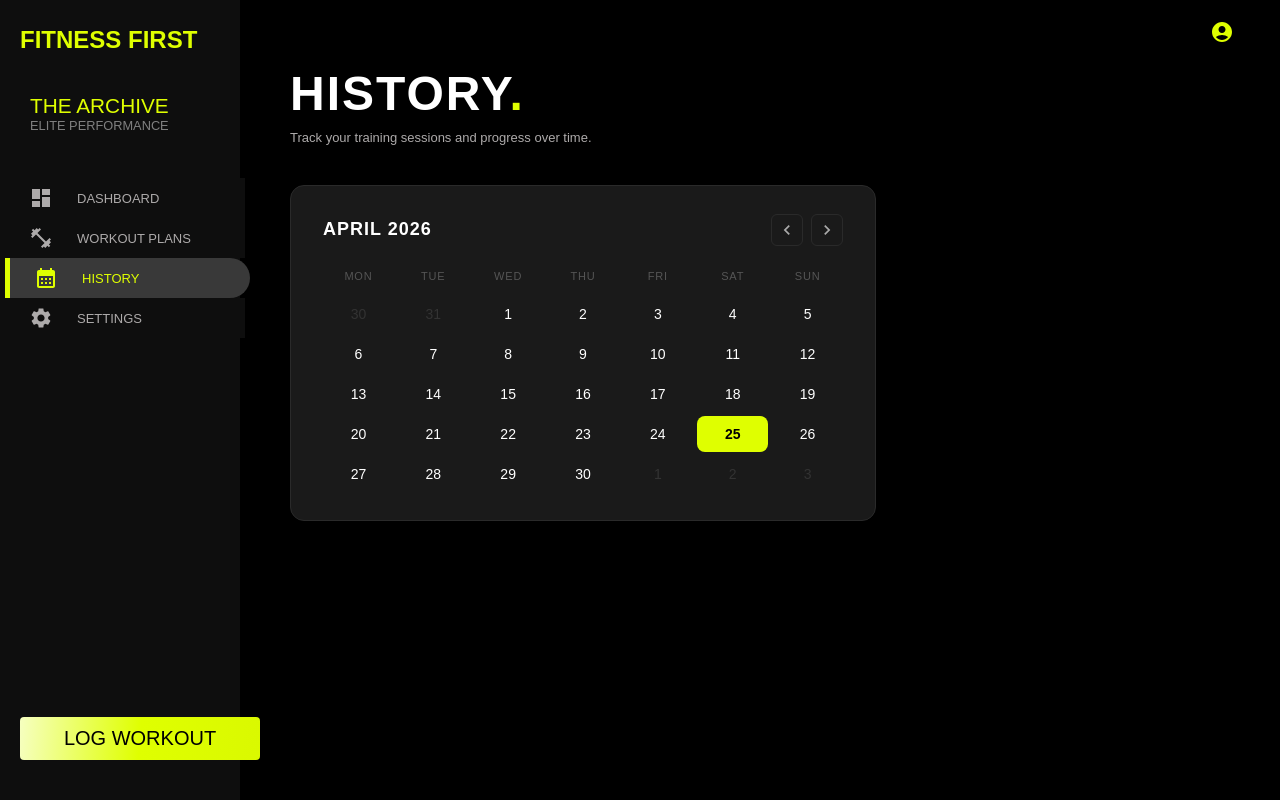
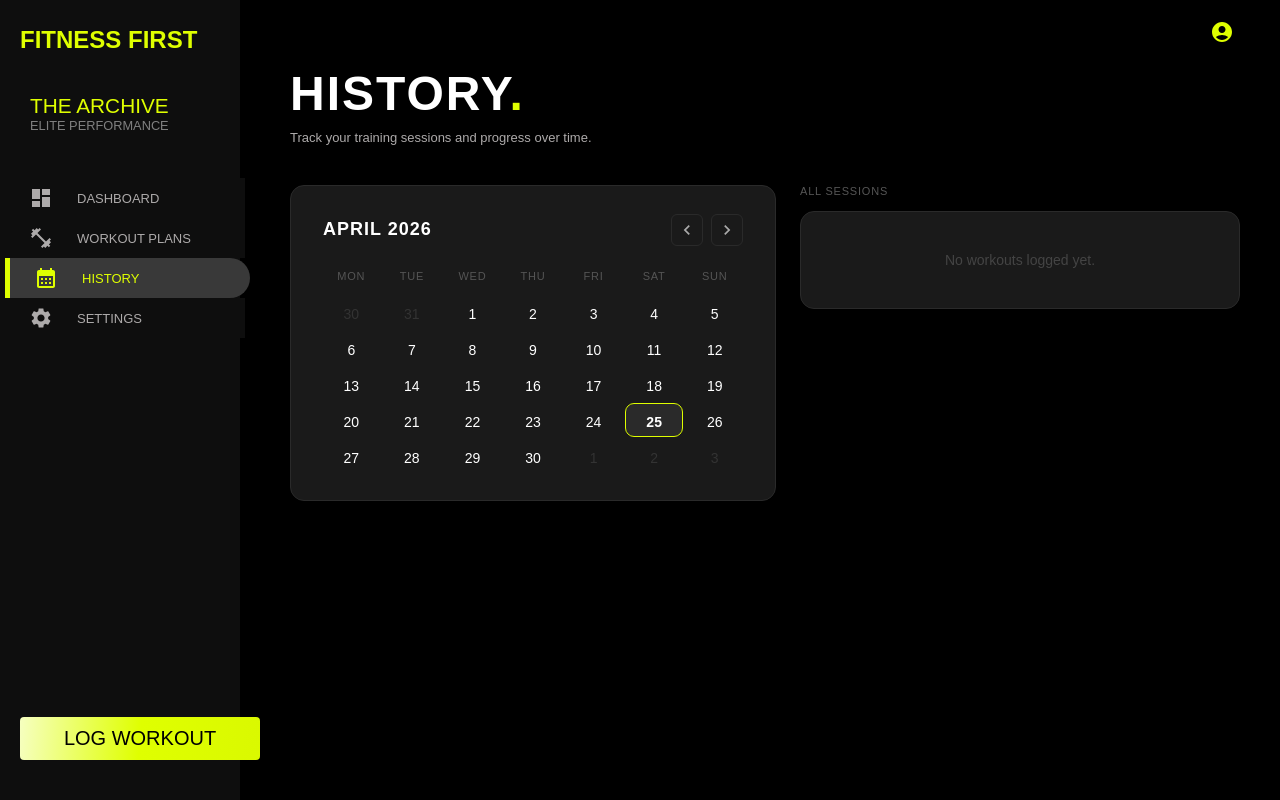
Before and after one commit to Nicol-U/FitnessFirst, a React (Create React App) app in the folder ff-app/: page /#/history in a window 1280 px wide. Built offline with nearby package versions, Linux system fonts and the light colour scheme.

Commit message:
feature: add history of logged workout

```diff
--- a/ff-app/src/Pages/History.jsx
+++ b/ff-app/src/Pages/History.jsx
@@ -1,19 +1,19 @@
-import { useState } from 'react';
-import ChevronLeftIcon from '@mui/icons-material/ChevronLeft';
-import ChevronRightIcon from '@mui/icons-material/ChevronRight';
+import { useState } from "react";
+import ChevronLeftIcon from "@mui/icons-material/ChevronLeft";
+import ChevronRightIcon from "@mui/icons-material/ChevronRight";
+import FitnessCenterIcon from "@mui/icons-material/FitnessCenter";
 
-const DAYS = ['MON', 'TUE', 'WED', 'THU', 'FRI', 'SAT', 'SUN'];
+const DAYS = ["MON", "TUE", "WED", "THU", "FRI", "SAT", "SUN"];
 const MONTHS = [
-  'January','February','March','April','May','June',
-  'July','August','September','October','November','December',
+  "January","February","March","April","May","June",
+  "July","August","September","October","November","December",
 ];
 
 function getCalendarDays(year, month) {
-  const firstDay   = new Date(year, month, 1).getDay();
+  const firstDay    = new Date(year, month, 1).getDay();
   const startOffset = (firstDay + 6) % 7;
   const daysInMonth = new Date(year, month + 1, 0).getDate();
   const daysInPrev  = new Date(year, month, 0).getDate();
-
   const cells = [];
   for (let i = startOffset - 1; i >= 0; i--)
     cells.push({ day: daysInPrev - i, currentMonth: false });
@@ -24,26 +24,63 @@ function getCalendarDays(year, month) {
   return cells;
 }
 
+function toDateStr(year, month, day) {
+  return `${year}-${String(month + 1).padStart(2, "0")}-${String(day).padStart(2, "0")}`;
+}
+
+function formatDisplayDate(dateStr) {
+  const [y, m, d] = dateStr.split("-");
+  const date = new Date(y, m - 1, d);
+  return date.toLocaleDateString("en-US", { weekday: "short", month: "short", day: "numeric", year: "numeric" });
+}
+
 export function History() {
   const today = new Date();
-  const [viewYear,  setViewYear]  = useState(today.getFullYear());
-  const [viewMonth, setViewMonth] = useState(today.getMonth());
+  const [viewYear,      setViewYear]      = useState(today.getFullYear());
+  const [viewMonth,     setViewMonth]     = useState(today.getMonth());
+  const [selectedDate,  setSelectedDate]  = useState(null);
+
+  const log = (() => {
+    try { return JSON.parse(localStorage.getItem("workoutLog")) || []; }
+    catch { return []; }
+  })();
+
+  const logDates = new Set(log.map((e) => e.date));
 
   function prevMonth() {
-    if (viewMonth === 0) { setViewMonth(11); setViewYear(y => y - 1); }
-    else setViewMonth(m => m - 1);
+    if (viewMonth === 0) { setViewMonth(11); setViewYear((y) => y - 1); }
+    else setViewMonth((m) => m - 1);
   }
   function nextMonth() {
-    if (viewMonth === 11) { setViewMonth(0); setViewYear(y => y + 1); }
-    else setViewMonth(m => m + 1);
+    if (viewMonth === 11) { setViewMonth(0); setViewYear((y) => y + 1); }
+    else setViewMonth((m) => m + 1);
   }
 
-  const cells  = getCalendarDays(viewYear, viewMonth);
+  const cells = getCalendarDays(viewYear, viewMonth);
+
   const isToday = (cell) =>
     cell.currentMonth &&
-    cell.day   === today.getDate() &&
-    viewMonth  === today.getMonth() &&
-    viewYear   === today.getFullYear();
+    cell.day  === today.getDate() &&
+    viewMonth === today.getMonth() &&
+    viewYear  === today.getFullYear();
+
+  const isSelected = (cell) =>
+    cell.currentMonth &&
+    selectedDate === toDateStr(viewYear, viewMonth, cell.day);
+
+  const hasLog = (cell) =>
+    cell.currentMonth &&
+    logDates.has(toDateStr(viewYear, viewMonth, cell.day));
+
+  function handleDayClick(cell) {
+    if (!cell.currentMonth) return;
+    const ds = toDateStr(viewYear, viewMonth, cell.day);
+    setSelectedDate((prev) => (prev === ds ? null : ds));
+  }
+
+  const filteredLog = selectedDate
+    ? log.filter((e) => e.date === selectedDate)
+    : [...log].sort((a, b) => b.date.localeCompare(a.date));
 
   return (
     <div style={s.page}>
@@ -51,22 +88,20 @@ export function History() {
       <div style={s.topRow}>
         <div>
           <h1 style={s.heading}>
-            <span style={{ color: '#fff' }}>HISTORY</span>
-            <span style={{ color: '#DFFF00' }}>.</span>
+            <span style={{ color: "#fff" }}>HISTORY</span>
+            <span style={{ color: "#DFFF00" }}>.</span>
           </h1>
-          <p style={s.subtitle}>
-            Track your training sessions and progress over time.
-          </p>
+          <p style={s.subtitle}>Track your training sessions and progress over time.</p>
         </div>
       </div>
 
+      {/* Two-column layout */}
+      <div style={s.columns}>
         {/* Calendar */}
         <div style={s.card}>
           <div style={s.nav}>
-          <span style={s.monthLabel}>
-            {MONTHS[viewMonth].toUpperCase()} {viewYear}
-          </span>
-          <div style={{ display: 'flex', gap: 8 }}>
+            <span style={s.monthLabel}>{MONTHS[viewMonth].toUpperCase()} {viewYear}</span>
+            <div style={{ display: "flex", gap: 8 }}>
               <button style={s.navBtn} onClick={prevMonth}>
                 <ChevronLeftIcon style={{ fontSize: 20 }} />
               </button>
@@ -77,22 +112,89 @@ export function History() {
           </div>
 
           <div style={s.grid}>
-          {DAYS.map(d => (
+            {DAYS.map((d) => (
               <div key={d} style={s.dayHeader}>{d}</div>
             ))}
             {cells.map((cell, i) => (
               <div
                 key={i}
+                onClick={() => handleDayClick(cell)}
                 style={{
                   ...s.cell,
-                backgroundColor: isToday(cell) ? '#DFFF00' : 'transparent',
-                color: isToday(cell) ? '#000' : cell.currentMonth ? '#fff' : '#333',
-                fontWeight: isToday(cell) ? 700 : 400,
+                  cursor: cell.currentMonth ? "pointer" : "default",
+                  backgroundColor: isSelected(cell)
+                    ? "#DFFF00"
+                    : isToday(cell)
+                    ? "#2a2a2a"
+                    : "transparent",
+                  color: isSelected(cell)
+                    ? "#000"
+                    : cell.currentMonth
+                    ? "#fff"
+                    : "#333",
+                  fontWeight: isSelected(cell) || isToday(cell) ? 700 : 400,
+                  outline: isToday(cell) && !isSelected(cell) ? "1px solid #DFFF00" : "none",
                 }}
               >
                 {cell.day}
+                {hasLog(cell) && (
+                  <div style={{
+                    ...s.dot,
+                    backgroundColor: isSelected(cell) ? "#000" : "#DFFF00",
+                  }} />
+                )}
               </div>
             ))}
+          </div>
+
+          {selectedDate && (
+            <button style={s.clearBtn} onClick={() => setSelectedDate(null)}>
+              Clear filter
+            </button>
+          )}
+        </div>
+
+        {/* Workout log */}
+        <div style={s.logPanel}>
+          <p style={s.logTitle}>
+            {selectedDate ? formatDisplayDate(selectedDate) : "ALL SESSIONS"}
+          </p>
+
+          {filteredLog.length === 0 ? (
+            <div style={s.empty}>
+              <p style={s.emptyText}>No workouts logged{selectedDate ? " on this day" : " yet"}.</p>
+            </div>
+          ) : (
+            <div style={{ display: "flex", flexDirection: "column", gap: 10 }}>
+              {filteredLog.map((entry) => (
+                <div key={entry.id} style={s.logCard}>
+                  <div style={s.logCardHeader}>
+                    <div style={s.logIcon}>
+                      <FitnessCenterIcon style={{ fontSize: 18, color: "#DFFF00" }} />
+                    </div>
+                    <div>
+                      <p style={s.logPlanName}>{entry.planName}</p>
+                      <p style={s.logDate}>{formatDisplayDate(entry.date)}</p>
+                    </div>
+                  </div>
+                  <div style={{ marginTop: 10 }}>
+                    <div style={s.exHeader}>
+                      <span style={{ flex: 3 }}>Exercise</span>
+                      <span style={{ flex: 1, textAlign: "center" }}>Sets</span>
+                      <span style={{ flex: 1, textAlign: "center" }}>Reps</span>
+                    </div>
+                    {entry.exercises.map((ex, i) => (
+                      <div key={i} style={s.exRow}>
+                        <span style={{ flex: 3 }}>{ex.name}</span>
+                        <span style={{ flex: 1, textAlign: "center" }}>{ex.sets}</span>
+                        <span style={{ flex: 1, textAlign: "center" }}>{ex.reps}</span>
+                      </div>
+                    ))}
+                  </div>
+                </div>
+              ))}
+            </div>
+          )}
         </div>
       </div>
     </div>
@@ -105,85 +207,186 @@ const s = {
     paddingRight: 40,
     paddingTop: 40,
     paddingBottom: 64,
-    minHeight: '100vh',
-    width: '100%',
-    backgroundColor: '#000',
-    color: '#fff',
-    boxSizing: 'border-box',
+    minHeight: "100vh",
+    width: "100%",
+    backgroundColor: "#000",
+    color: "#fff",
+    boxSizing: "border-box",
     fontFamily: "'lexend', sans-serif",
   },
   topRow: {
-    display: 'flex',
-    justifyContent: 'space-between',
-    alignItems: 'flex-start',
+    display: "flex",
+    justifyContent: "space-between",
+    alignItems: "flex-start",
     marginBottom: 36,
     paddingTop: 30,
   },
   heading: {
     fontSize: 48,
     fontWeight: 900,
-    margin: '0 0 10px',
+    margin: "0 0 10px",
     letterSpacing: 2,
     lineHeight: 1,
-    textTransform: 'uppercase',
+    textTransform: "uppercase",
   },
   subtitle: {
-    color: '#ADAAAA',
+    color: "#ADAAAA",
     fontSize: 13,
     margin: 0,
     lineHeight: 1.6,
   },
+  columns: {
+    display: "flex",
+    gap: 24,
+    alignItems: "flex-start",
+  },
   card: {
-    backgroundColor: '#1a1a1a',
-    border: '1px solid #2a2a2a',
+    backgroundColor: "#1a1a1a",
+    border: "1px solid #2a2a2a",
     borderRadius: 14,
-    padding: '28px 32px',
-    maxWidth: 520,
+    padding: "28px 32px",
+    flexShrink: 0,
+    width: 420,
     fontFamily: "'lexend', sans-serif",
   },
   nav: {
-    display: 'flex',
-    justifyContent: 'space-between',
-    alignItems: 'center',
+    display: "flex",
+    justifyContent: "space-between",
+    alignItems: "center",
     marginBottom: 24,
   },
   monthLabel: {
     fontSize: 18,
     fontWeight: 700,
-    color: '#fff',
+    color: "#fff",
     letterSpacing: 1,
   },
   navBtn: {
-    background: 'none',
-    border: '1px solid #2a2a2a',
+    background: "none",
+    border: "1px solid #2a2a2a",
     borderRadius: 6,
-    color: '#aaa',
-    cursor: 'pointer',
+    color: "#aaa",
+    cursor: "pointer",
     width: 32,
     height: 32,
-    display: 'flex',
-    alignItems: 'center',
-    justifyContent: 'center',
+    display: "flex",
+    alignItems: "center",
+    justifyContent: "center",
   },
   grid: {
-    display: 'grid',
-    gridTemplateColumns: 'repeat(7, 1fr)',
+    display: "grid",
+    gridTemplateColumns: "repeat(7, 1fr)",
     gap: 4,
   },
   dayHeader: {
-    textAlign: 'center',
+    textAlign: "center",
     fontSize: 11,
-    color: '#555',
+    color: "#555",
     letterSpacing: 0.8,
     paddingBottom: 10,
-    textTransform: 'uppercase',
+    textTransform: "uppercase",
   },
   cell: {
-    textAlign: 'center',
-    padding: '10px 0',
+    textAlign: "center",
+    padding: "10px 0 6px",
     borderRadius: 8,
     fontSize: 14,
-    cursor: 'default',
+    position: "relative",
+    display: "flex",
+    flexDirection: "column",
+    alignItems: "center",
+  },
+  dot: {
+    width: 4,
+    height: 4,
+    borderRadius: "50%",
+    marginTop: 3,
+  },
+  clearBtn: {
+    marginTop: 16,
+    background: "none",
+    border: "1px solid #2a2a2a",
+    borderRadius: 6,
+    color: "#666",
+    fontSize: 12,
+    cursor: "pointer",
+    padding: "6px 14px",
+    fontFamily: "'lexend', sans-serif",
+  },
+  logPanel: {
+    flex: 1,
+    minWidth: 0,
+  },
+  logTitle: {
+    fontSize: 11,
+    color: "#555",
+    textTransform: "uppercase",
+    letterSpacing: 0.8,
+    marginBottom: 14,
+    marginTop: 0,
+  },
+  empty: {
+    backgroundColor: "#1a1a1a",
+    border: "1px solid #2a2a2a",
+    borderRadius: 14,
+    padding: "40px 24px",
+    textAlign: "center",
+  },
+  emptyText: {
+    color: "#444",
+    fontSize: 14,
+    margin: 0,
+  },
+  logCard: {
+    backgroundColor: "#1a1a1a",
+    border: "1px solid #2a2a2a",
+    borderRadius: 12,
+    padding: "16px 20px",
+  },
+  logCardHeader: {
+    display: "flex",
+    alignItems: "center",
+    gap: 12,
+  },
+  logIcon: {
+    width: 36,
+    height: 36,
+    borderRadius: 8,
+    backgroundColor: "#DFFF0022",
+    border: "1px solid #DFFF0055",
+    display: "flex",
+    alignItems: "center",
+    justifyContent: "center",
+    flexShrink: 0,
+  },
+  logPlanName: {
+    fontSize: 15,
+    fontWeight: 600,
+    color: "#fff",
+    margin: 0,
+  },
+  logDate: {
+    fontSize: 12,
+    color: "#555",
+    margin: "2px 0 0",
+  },
+  exHeader: {
+    display: "flex",
+    gap: 8,
+    fontSize: 11,
+    color: "#555",
+    textTransform: "uppercase",
+    letterSpacing: 0.8,
+    marginBottom: 6,
+    paddingLeft: 2,
+  },
+  exRow: {
+    display: "flex",
+    gap: 8,
+    padding: "6px 2px",
+    borderBottom: "1px solid #222",
+    fontSize: 13,
+    color: "#ccc",
   },
 };
 
```
Lines whose indentation alone changed are shown as unchanged.
